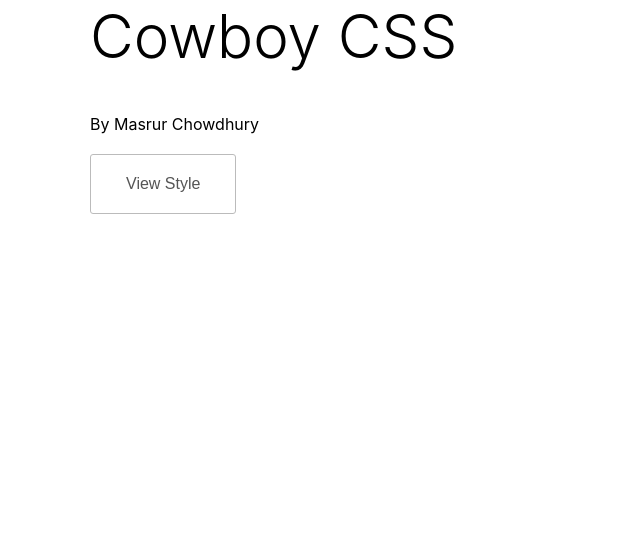
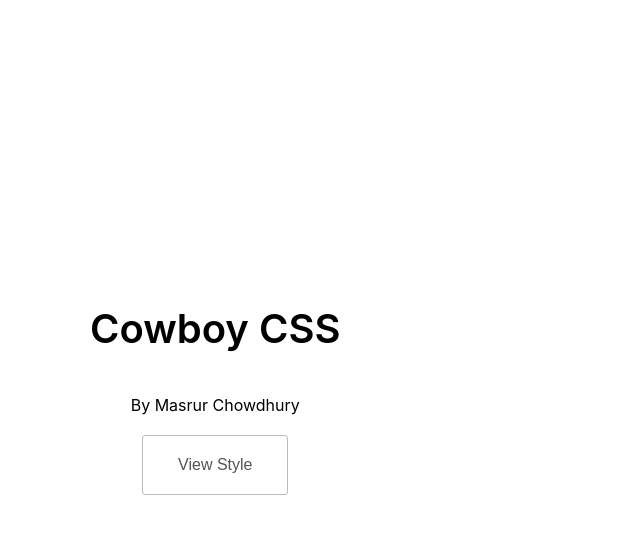
Before and after one commit to masrur2/cowboy-css, a plain HTML site: page index.html in a window 1280 px wide. Shown: the whole page, without its empty margins (0-640 px from the left). Drawn offline with Linux system fonts and the light colour scheme.

```diff
--- a/css/style.css
+++ b/css/style.css
@@ -101,6 +101,7 @@ label,legend {display: block;margin-bottom: .5rem;}
 @media (min-width:1080px){.desktop-hide{display:none;}}
 
 .u-full-height {height: 100%;}
+.u-page-height {height: 100vh;}
 .u-full-width {width: 100%!important;}
 .u-max-full-width {max-width: 100%;}
 .u-pull-right {float: right}
@@ -115,7 +116,7 @@ label{font-size:14px;font-weight:600;}
 .heading-microcopy{font-size:16px;}
 
 h1,h2,h3, .h1,.h2,.h3{margin-top: 0;font-weight: 300;margin-bottom: 1em;}
-h1, .h1 {font-size: 42px;line-height: 1.2;margin-bottom:40px;}
+h1, .h1 {font-size: 42px;line-height: 1.2;margin-bottom:40px;font-weight: 600;}
 h2, .h2 {font-size: 30px;line-height: 1.25;}
 h3, .h3{font-size:25px;}
 p,.p1,.p2,.p3{line-height:1.6;}
@@ -124,8 +125,5 @@ p,.p1,.p2,.p3{line-height:1.6;}
 .p3{font-size:14px;}
 small{font-size:12px;}
 @media (min-width: 550px) {
-    h1, .h1 {font-size:60px;}
+    h1, .h1 {font-size:5vh;}
 }
-@media (min-width: 1400px) {
-    h1, .h1 {font-size:72px}
-}
--- a/index.html
+++ b/index.html
@@ -7,7 +7,7 @@
     <link rel="stylesheet" href="css/style.css">
 </head>
 <body>
-    <div class="container u-full-height row vertical-center">
+    <div class="container u-page-height text-center row vertical-center">
         <div class="padding">
             <h1>Cowboy CSS</h1>
             <p>By Masrur Chowdhury</p>
```
